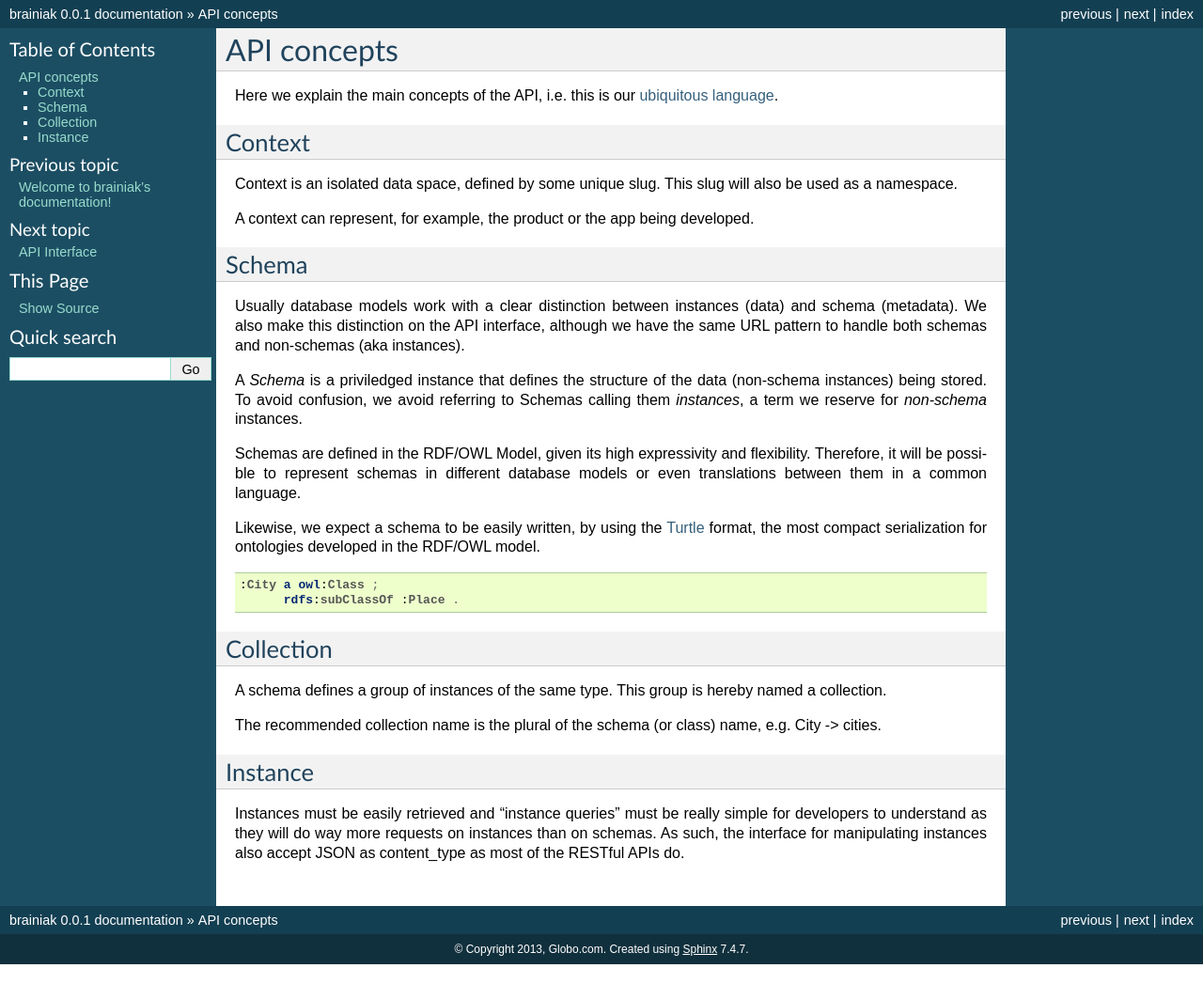
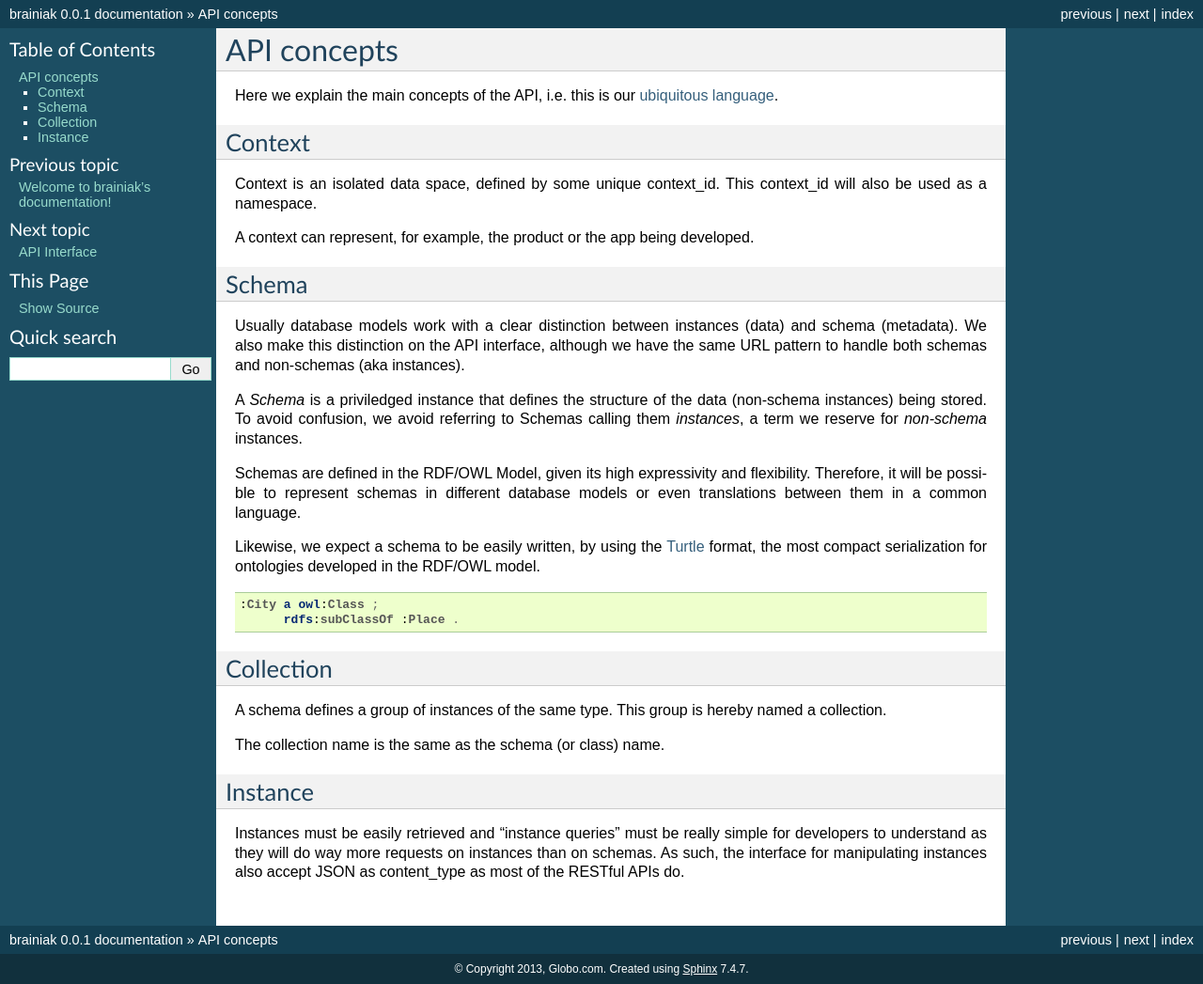
Before and after one commit to bmentges/brainiak_api, a Sphinx documentation site: the page built from docs/source/concepts.rst, in a window 1280 px wide. Shown: the whole page at 94% size. Built offline with Sphinx 7.4.7, drawn with Linux system fonts in a browser that asks for light colours; before the commit the page ends 1026 px from its top, so only the background shows below that.

Commit message:
Adjusted documentation

```diff
--- a/docs/source/concepts.rst
+++ b/docs/source/concepts.rst
@@ -9,8 +9,8 @@ our `ubiquitous language <http://martinfowler.com/bliki/UbiquitousLanguage.html>
 Context
 -------
 
-Context is an isolated data space, defined by some unique slug.
-This slug will also be used as a namespace.
+Context is an isolated data space, defined by some unique context_id.
+This context_id will also be used as a namespace.
 
 A context can represent, for example, the product or the app being developed.
 
@@ -46,7 +46,7 @@ Collection
 A schema defines a group of instances of the same type.
 This group is hereby named a collection.
 
-The recommended collection name is the plural of the schema (or class) name,  e.g. City -> cities.
+The collection name is the same as the schema (or class) name.
 
 .. _concept_instance:
 
```
Also changed, not shown: docs/source/interfaces.rst (+5 -6 lines).
